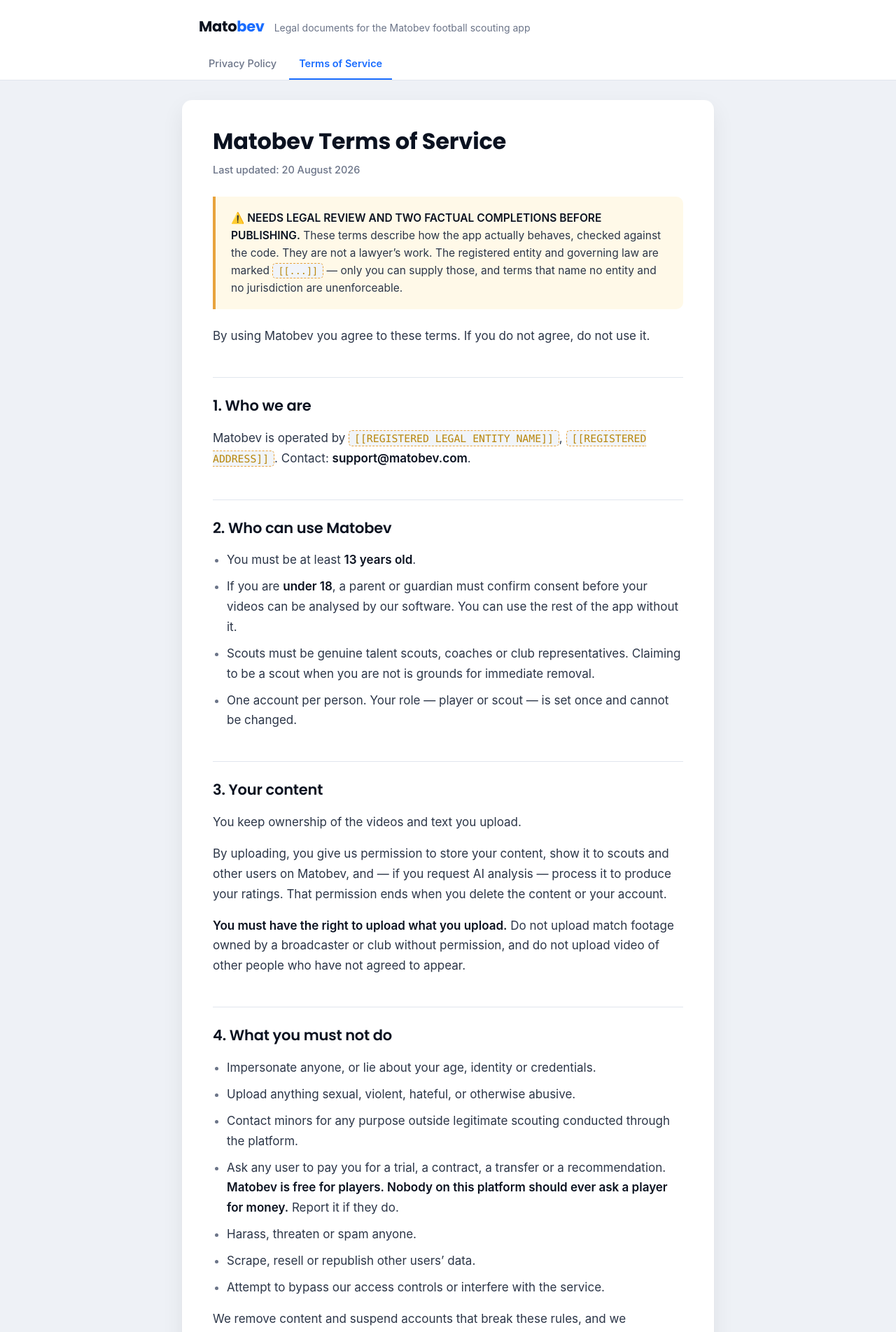
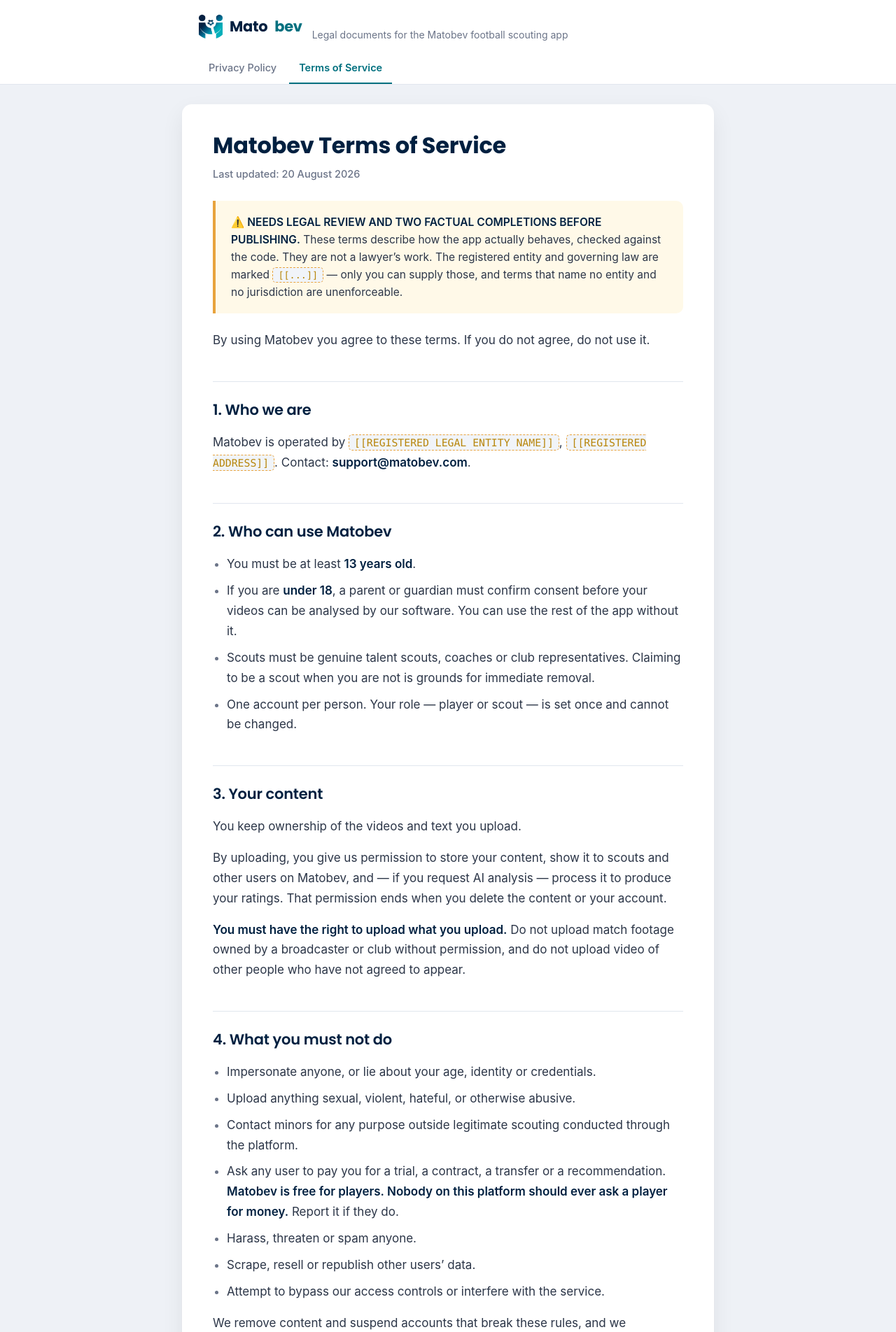
Before and after one commit to simeon-code254/football-app, a Jekyll site: the page built from docs/terms-of-service.md, in a window 1280 px wide. Shown: the top 1904 px of the page at 70% size. Built offline with Jekyll 4.4.1, drawn with Linux system fonts in a browser that asks for light colours.

Commit message:
Use the real logo on the legal pages, and take the palette from it
I had built a text wordmark and coloured the pages #1A6DFF, when the app has
an actual logo -- the one Logo.tsx uses -- and it is not blue.

Sampled the logo's own pixels rather than eyeballing it: its two dominant
colours are teal #00A0B0 (3404px) and navy #002040 (2993px). The page palette
now comes from those.

Neither is used raw for text. #00A0B0 on white measures 3.16:1, which fails
AA, so links darken to #00707F in light mode (5.79:1) and lighten to #3FC7D6
in dark (8.58:1). The logo navy carries headings at 16.40:1. Measured, not
assumed -- the same mistake as the rating card, where an obvious brand colour
turned out to be unreadable on its own background.

The mark also serves as the favicon and apple-touch-icon, so a pinned tab is
recognisable.

alt="" on the image on purpose: the wordmark beside it already reads
"Matobev", and a screen reader announcing the name twice is worse than leaving
a decorative mark undescribed.

Co-Authored-By: Claude Opus 5 <noreply@anthropic.com>

```diff
--- a/docs/_layouts/default.html
+++ b/docs/_layouts/default.html
@@ -6,6 +6,8 @@
 <title>{{ page.title }} &middot; Matobev</title>
 <meta name="description" content="{{ site.description }}">
 <meta name="color-scheme" content="light dark">
+<link rel="icon" type="image/png" href="{{ '/assets/logo.png' | relative_url }}">
+<link rel="apple-touch-icon" href="{{ '/assets/logo.png' | relative_url }}">
 
 <!--
   Custom layout rather than a stock Jekyll theme.
@@ -16,9 +18,12 @@
   meet: a measure short enough to track across lines, headings that let you scan
   to a clause, and a callout that cannot be mistaken for body text.
 
-  Design follows the app rather than inventing a second identity - the same navy
-  and blue, Poppins for headings as the app uses, and the same instinct that a
-  surface should lift off its background.
+  Design follows the brand rather than inventing a second identity. The palette
+  is sampled from the logo itself rather than guessed: its two dominant colours
+  are teal #00A0B0 and navy #002040. Neither is used raw for text - #00A0B0 on
+  white is only 3.16:1 - so links darken to #00707F in light (5.79:1) and
+  lighten to #3FC7D6 in dark (8.58:1), and the navy carries headings at
+  16.40:1. Poppins for headings, as the app uses.
 -->
 <link rel="preconnect" href="https://fonts.googleapis.com">
 <link rel="preconnect" href="https://fonts.gstatic.com" crossorigin>
@@ -30,11 +35,11 @@
   :root {
     --bg: #EEF1F6;
     --surface: #FFFFFF;
-    --ink: #0B1220;
+    --ink: #002040;
     --body: #2C3648;
     --muted: #6B7488;
     --rule: #E1E6EE;
-    --primary: #1A6DFF;
+    --primary: #00707F;
     --accent: #B8860B;
     --callout-bg: #FFF9E8;
     --callout-edge: #E8A33D;
@@ -49,7 +54,7 @@
       --body: #C3CBD9;
       --muted: #8792A6;
       --rule: #22304A;
-      --primary: #6BA5FF;
+      --primary: #3FC7D6;
       --accent: #FFD54F;
       --callout-bg: #241D08;
       --callout-edge: #C99A2E;
@@ -82,7 +87,12 @@
   .wordmark {
     font-family: Poppins, sans-serif; font-weight: 700; font-size: 21px;
     letter-spacing: -.3px; color: var(--ink); text-decoration: none;
+    display: inline-flex; align-items: center; gap: 10px;
   }
+  /* alt="" on the img: the wordmark beside it already says "Matobev", and a
+     screen reader announcing the name twice is worse than not describing a
+     decorative mark. */
+  .wordmark img { display: block; width: 34px; height: 34px; }
   .wordmark span { color: var(--primary); }
   .tagline { color: var(--muted); font-size: 14px; }
 
@@ -176,7 +186,10 @@
 
 <header class="masthead">
   <div class="masthead-inner">
-    <a class="wordmark" href="{{ '/privacy-policy' | relative_url }}">Mato<span>bev</span></a>
+    <a class="wordmark" href="{{ '/privacy-policy' | relative_url }}">
+      <img src="{{ '/assets/logo.png' | relative_url }}" alt="" width="34" height="34">
+      Mato<span>bev</span>
+    </a>
     <span class="tagline">{{ site.description }}</span>
   </div>
   <nav>
```
Also changed, not shown: docs/assets/logo.png (added).
